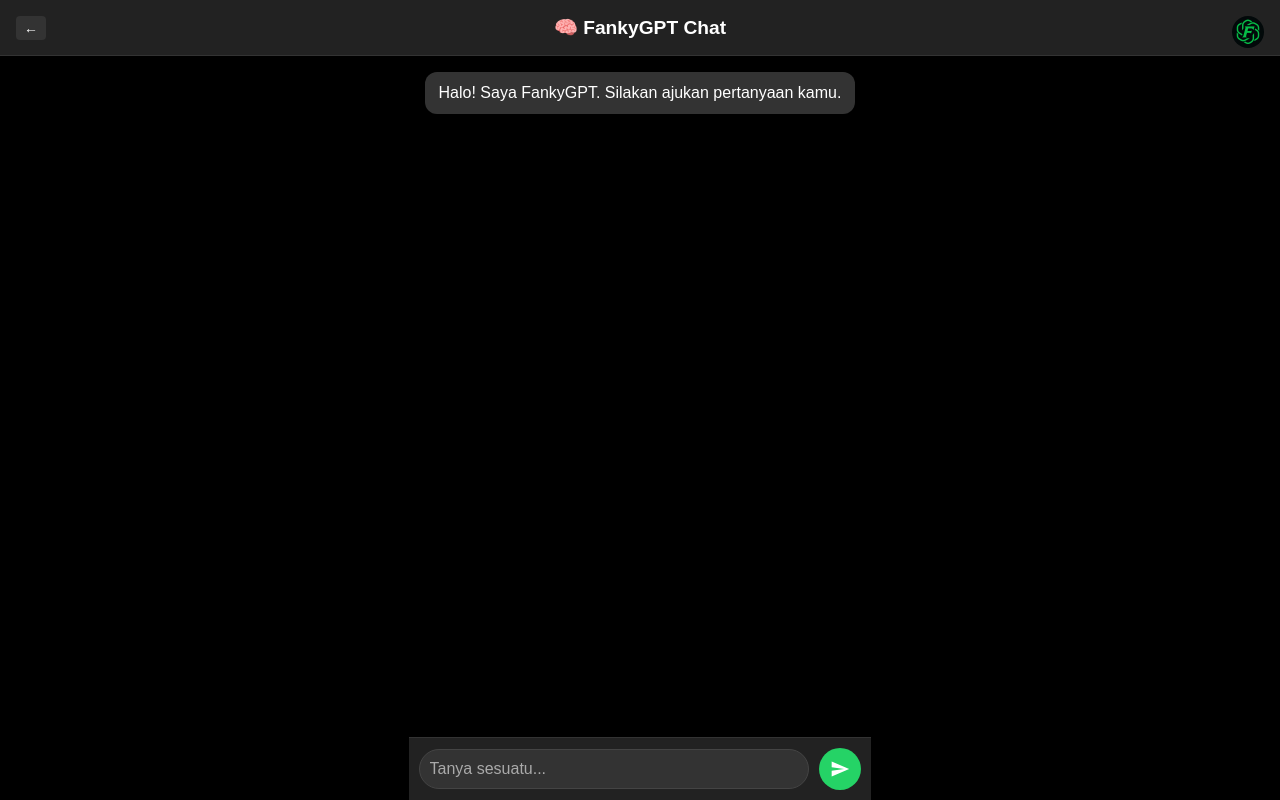
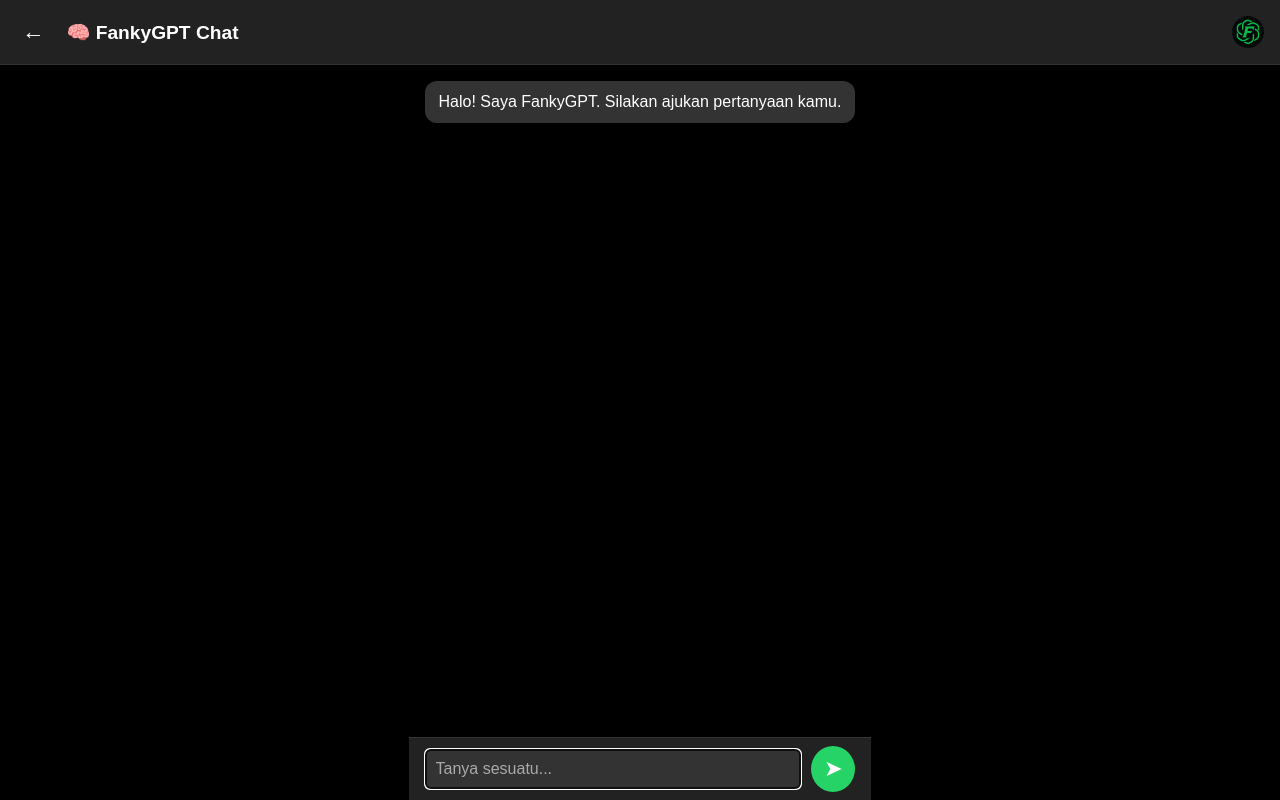
Before and after one commit to fanky86/fankyGPT, a FastAPI app: page / in a window 1280 px wide. Run offline with FastAPI, Linux system fonts and the light colour scheme.

Commit message:
Update index.html

```diff
--- a/templates/index.html
+++ b/templates/index.html
@@ -11,49 +11,41 @@
     html, body {
       margin: 0;
       padding: 0;
-      height: 100%;
       font-family: Arial, sans-serif;
       background-color: #000;
       color: #fff;
+      height: 100%;
     }
 
     body {
       display: flex;
       flex-direction: column;
-      overflow: hidden;
     }
 
     header {
-      flex-shrink: 0;
-      position: relative;
+      position: sticky;
+      top: 0;
+      z-index: 100;
+      display: flex;
+      align-items: center;
       background-color: #222;
       padding: 1rem;
-      text-align: center;
       font-size: 1.2rem;
       font-weight: bold;
       border-bottom: 1px solid #333;
     }
 
     .back-button {
-      position: absolute;
-      left: 1rem;
-      top: 1rem;
-    }
-
-    .back-button a {
-      display: inline-block;
-      padding: 4px 8px;
-      background-color: #333;
-      color: #fff;
-      border-radius: 4px;
-      text-decoration: none;
-      font-size: 14px;
+      background: none;
+      border: none;
+      color: white;
+      font-size: 1.4rem;
+      margin-right: 1rem;
+      cursor: pointer;
     }
 
     .profile {
-      position: absolute;
-      right: 1rem;
-      top: 1rem;
+      margin-left: auto;
       width: 32px;
       height: 32px;
       border-radius: 50%;
@@ -70,7 +62,12 @@
       flex: 1;
       display: flex;
       flex-direction: column;
-      overflow: hidden;
+      max-width: 100%;
+      margin: 0 auto;
+    }
+
+    @media (min-width: 768px) {
+      .content-wrapper { max-width: 50%; }
     }
 
     .chat-container {
@@ -101,60 +98,52 @@
       background-color: #333;
     }
 
-    .input-area {
-      flex-shrink: 0;
-      padding: 10px;
+    .chat-form {
+      display: flex;
+      align-items: center;
+      padding: 0.5rem 1rem;
       background-color: #222;
       border-top: 1px solid #333;
-      display: flex;
-      gap: 10px;
-      align-items: center;
     }
 
-    .input-area input[type="text"] {
+    .chat-form input[type="text"] {
       flex: 1;
       padding: 10px;
       font-size: 1rem;
       border: 1px solid #444;
-      border-radius: 25px;
+      border-radius: 5px;
+      margin-right: 10px;
       background-color: #333;
       color: #fff;
     }
 
-    .input-area input::placeholder {
+    .chat-form input::placeholder {
       color: #aaa;
     }
 
-    .input-area button {
-      width: 42px;
-      height: 42px;
+    .send {
+      background-color: #25d366;
       border: none;
+      color: white;
+      font-size: 1.4rem;
+      padding: 0.6rem 0.8rem;
       border-radius: 50%;
-      background-color: #25d366;
-      display: flex;
-      justify-content: center;
-      align-items: center;
       cursor: pointer;
     }
 
-    .input-area button svg {
-      width: 20px;
-      height: 20px;
-      fill: white;
+    .send:hover {
+      background-color: #1ebf57;
     }
 
-    @media (min-width: 768px) {
-      .content-wrapper {
-        max-width: 50%;
-        margin: 0 auto;
-      }
+    #chat-box {
+      transition: padding-bottom 0.2s ease;
     }
   </style>
 </head>
 <body>
 
   <header>
-    <div class="back-button"><a href="/lokal">←</a></div>
+    <button class="back-button" onclick="location.href='/lokal'">←</button>
     🧠 FankyGPT Chat
     <div class="profile">
       <img src="/static/favicon.png" alt="Profile">
@@ -163,27 +152,65 @@
 
   <div class="content-wrapper">
     <div class="chat-container" id="chat-box">
-      {% if messages %}
-        {% for msg in messages %}
-          <div class="bubble user"><strong>Kamu:</strong> {{ msg.user }}</div>
-          <div class="bubble bot"><strong>FankyGPT:</strong> {{ msg.bot }}</div>
-        {% endfor %}
-      {% else %}
-        <div class="bubble bot">Halo! Saya FankyGPT. Silakan ajukan pertanyaan kamu.</div>
-      {% endif %}
+      <div class="bubble bot">Halo! Saya FankyGPT. Silakan ajukan pertanyaan kamu.</div>
     </div>
 
-    <form method="post" action="/chat-gpt" class="input-area">
-      <input type="text" name="message" placeholder="Tanya sesuatu..." required autocomplete="off">
-      <button type="submit">
-        <svg viewBox="0 0 24 24"><path d="M2.01 21L23 12 2.01 3 2 10l15 2-15 2z"/></svg>
-      </button>
+    <form class="chat-form" onsubmit="sendMessage(event)">
+      <input id="messageInput" type="text" name="message" placeholder="Tanya sesuatu..." required autocomplete="off">
+      <button class="send" type="submit">➤</button>
     </form>
   </div>
 
   <script>
     const chatBox = document.getElementById('chat-box');
-    chatBox.scrollTop = chatBox.scrollHeight;
+    const input = document.getElementById('messageInput');
+
+    function appendBubble(content, className = 'bot') {
+      const bubble = document.createElement('div');
+      bubble.className = `bubble ${className}`;
+      bubble.innerHTML = content;
+      chatBox.appendChild(bubble);
+      chatBox.scrollTop = chatBox.scrollHeight;
+    }
+
+    async function sendMessage(event) {
+      event.preventDefault();
+
+      const message = input.value.trim();
+      if (!message) return;
+
+      // Tampilkan pesan user langsung
+      appendBubble(`<strong>Kamu:</strong> ${message}`, 'user');
+      input.value = '';
+
+      // Tampilkan animasi ngetik
+      const typingBubble = document.createElement('div');
+      typingBubble.className = 'bubble bot';
+      typingBubble.id = 'typing';
+      typingBubble.innerText = 'FankyGPT sedang mengetik...';
+      chatBox.appendChild(typingBubble);
+      chatBox.scrollTop = chatBox.scrollHeight;
+
+      // Kirim ke backend
+      try {
+        const res = await fetch('/chat-gpt', {
+          method: 'POST',
+          headers: { 'Content-Type': 'application/x-www-form-urlencoded' },
+          body: `message=${encodeURIComponent(message)}`
+        });
+        const data = await res.text();
+
+        // Ganti animasi jadi respon
+        typingBubble.remove();
+        appendBubble(`<strong>FankyGPT:</strong> ${data}`, 'bot');
+      } catch (e) {
+        typingBubble.remove();
+        appendBubble('<strong>FankyGPT:</strong> Maaf, terjadi kesalahan.', 'bot');
+      }
+    }
+
+    // Fokus ke input saat halaman dibuka
+    window.onload = () => input.focus();
   </script>
 
 </body>
```
